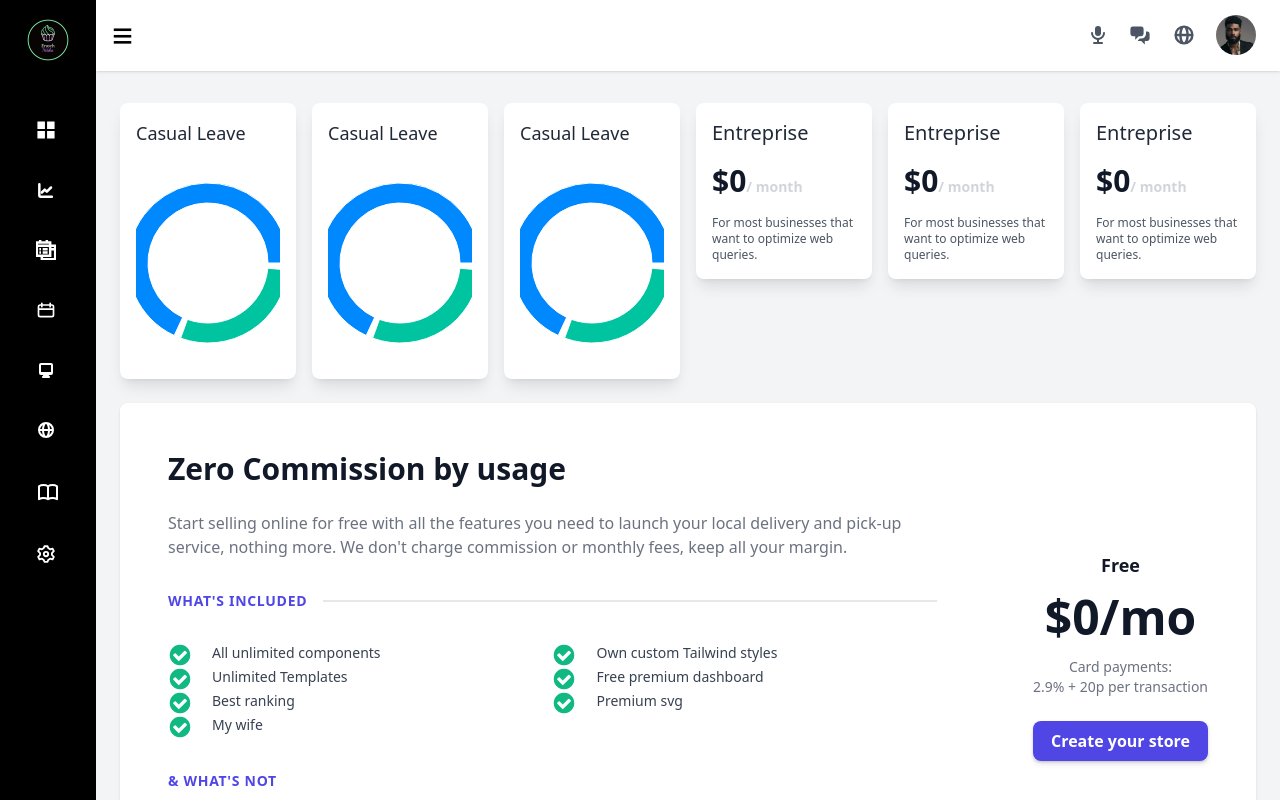
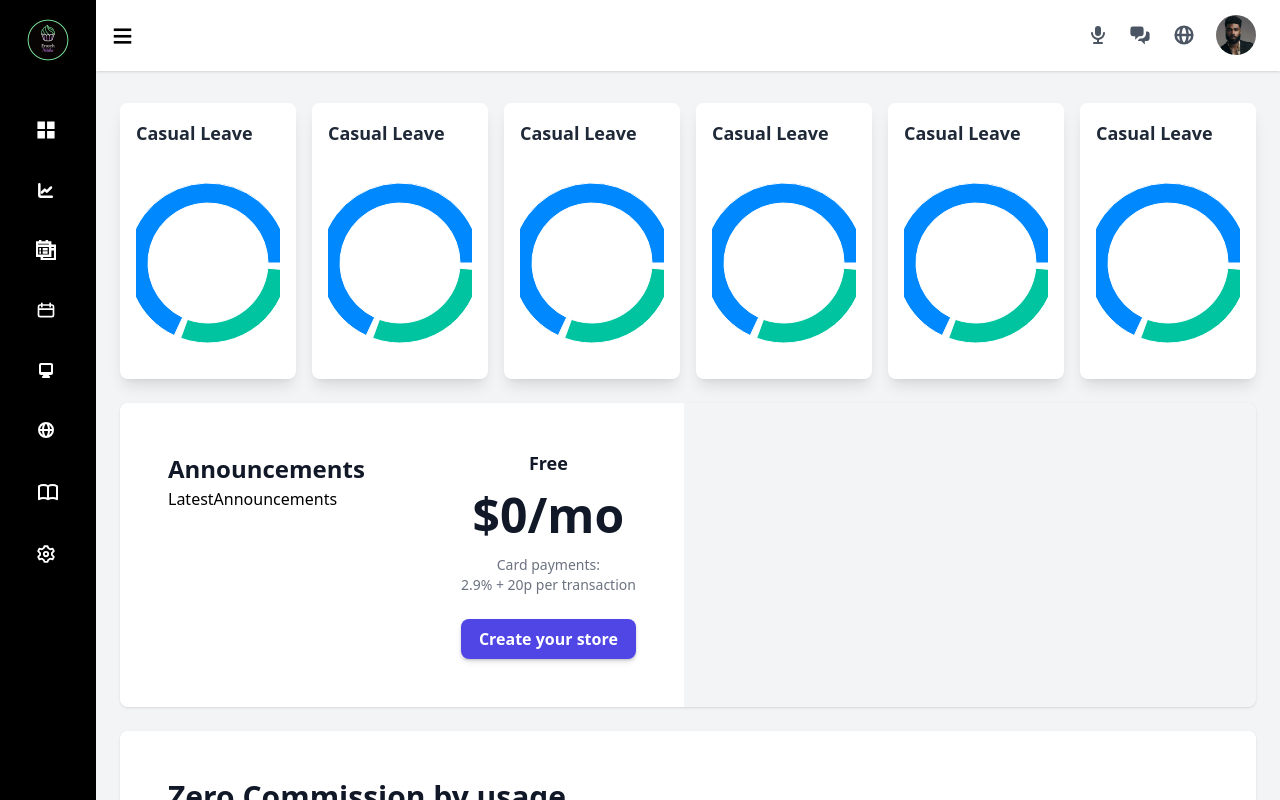
Before and after one commit to clumsyowl/dashboard-template, a React (Vite) app: page / in a window 1280 px wide. Built offline with nearby package versions, Linux system fonts and the light colour scheme.

Commit message:
added skeleton for Latest Announcements section

```diff
--- /dev/null
+++ b/src/components/LatestAnnouncements.jsx
@@ -0,0 +1,9 @@
+import React from 'react'
+
+function LatestAnnouncements() {
+  return (
+    <div>LatestAnnouncements</div>
+  )
+}
+
+export default LatestAnnouncements
--- a/src/pages/index.jsx
+++ b/src/pages/index.jsx
@@ -1,6 +1,7 @@
 import React from "react";
 import Content from "../components/Content.jsx";
 import PieChart from "../components/charts/PieChartStats.jsx";
+import LatestAnnouncements from "../components/LatestAnnouncements.jsx";
 
 // This contains the Dashboard page content.
 function HomePage() {
@@ -9,7 +10,7 @@ function HomePage() {
       {/* Stat Block 1 */}
       <div className="mb-6 md:mb-6 xl:mb-0 w-full md:w-1/3 xl:w-2/12 md:px-2">
         <div className="rounded-lg bg-white p-4 shadow-lg">
-          <p className="mb-4 text-lg font-medium text-gray-800">Casual Leave</p>
+          <p className="mb-4 text-lg font-bold text-gray-800">Casual Leave</p>
           <PieChart />
         </div>
       </div>
@@ -17,7 +18,7 @@ function HomePage() {
       {/* Stat Block 2 */}
       <div className="mb-6 md:mb-6 xl:mb-0 w-full md:w-1/3 xl:w-2/12 md:px-2">
         <div className="rounded-lg bg-white p-4 shadow-lg">
-          <p className="mb-4 text-lg font-medium text-gray-800">Casual Leave</p>
+          <p className="mb-4 text-lg font-bold text-gray-800">Casual Leave</p>
           <PieChart />
         </div>
       </div>
@@ -25,7 +26,7 @@ function HomePage() {
       {/* Stat Block 3 */}
       <div className="mb-6 md:mb-6 xl:mb-0 w-full md:w-1/3 xl:w-2/12 md:px-2">
         <div className="rounded-lg bg-white p-4 shadow-lg">
-          <p className="mb-4 text-lg font-medium text-gray-800">Casual Leave</p>
+          <p className="mb-4 text-lg font-bold text-gray-800">Casual Leave</p>
           <PieChart />
         </div>
       </div>
@@ -33,49 +34,68 @@ function HomePage() {
       {/* Stat Block 4 */}
       <div className="mb-6 md:mb-6 xl:mb-0 w-full md:w-1/3 xl:w-2/12 md:px-2">
         <div className="rounded-lg bg-white p-4 shadow-lg">
-          <p className="mb-4 text-xl font-medium text-gray-800">Entreprise</p>
-          <p className="text-3xl font-bold text-gray-900">
-            $0
-            <span className="text-sm text-gray-300">/ month</span>
-          </p>
-          <p className="mt-4 text-xs  text-gray-600">
-            For most businesses that want to optimize web queries.
-          </p>
+          <p className="mb-4 text-lg font-bold text-gray-800">Casual Leave</p>
+          <PieChart />
         </div>
       </div>
 
       {/* Stat Block 5 */}
       <div className="mb-6 md:mb-6 xl:mb-0 w-full md:w-1/3 xl:w-2/12 md:px-2">
         <div className="rounded-lg bg-white p-4 shadow-lg">
-          <p className="mb-4 text-xl font-medium text-gray-800">Entreprise</p>
-          <p className="text-3xl font-bold text-gray-900">
-            $0
-            <span className="text-sm text-gray-300">/ month</span>
-          </p>
-          <p className="mt-4 text-xs  text-gray-600">
-            For most businesses that want to optimize web queries.
-          </p>
+          <p className="mb-4 text-lg font-bold text-gray-800">Casual Leave</p>
+          <PieChart />
         </div>
       </div>
 
       {/* Stat Block 6 */}
       <div className="mb-6 md:mb-6 xl:mb-0 w-full md:w-1/3 xl:w-2/12 md:px-2">
         <div className="rounded-lg bg-white p-4 shadow-lg">
-          <p className="mb-4 text-xl font-medium text-gray-800">Entreprise</p>
-          <p className="text-3xl font-bold text-gray-900">
-            $0
-            <span className="text-sm text-gray-300">/ month</span>
-          </p>
-          <p className="mt-4 text-xs  text-gray-600">
-            For most businesses that want to optimize web queries.
-          </p>
+          <p className="mb-4 text-lg font-bold text-gray-800">Casual Leave</p>
+          <PieChart />
+        </div>
+      </div>
+
+      {/* Latest Announcements */}
+      <div className="relative mx-auto mt-6 md:px-2 w-full">
+        <div className="mx-auto overflow-hidden rounded-lg shadow lg:flex lg:max-w-none">
+          <div className="bg-white px-6 py-8 lg:p-12">
+            <h3 className="text-2xl font-extrabold leading-8 text-gray-900 sm:text-2xl sm:leading-9">
+              Announcements
+            </h3>
+            <LatestAnnouncements />
+          </div>
+
+          <div className="bg-white px-6 py-8 text-center lg:flex lg:shrink-0 lg:flex-col lg:justify-center lg:p-12">
+            <p className="text-lg font-bold leading-6 text-gray-900">Free</p>
+            <div className="mt-4 flex items-center justify-center text-5xl font-extrabold leading-none text-gray-900">
+              <span>$0/mo</span>
+            </div>
+            <p className="mt-4 text-sm leading-5">
+              <span className="block font-medium text-gray-500">
+                Card payments:
+              </span>
+              <span className=" inline-block font-medium text-gray-500">
+                2.9% + 20p per transaction
+              </span>
+            </p>
+            <div className="mt-6">
+              <div className="rounded-md shadow">
+                <button
+                  type="button"
+                  className="w-full rounded-lg  bg-indigo-600 px-4 py-2 text-center text-base font-semibold text-white shadow-md transition duration-200 ease-in hover:bg-indigo-700 focus:outline-none focus:ring-2 focus:ring-indigo-500 focus:ring-offset-2  focus:ring-offset-indigo-200 "
+                >
+                  Create your store
+                </button>
+              </div>
+            </div>
+          </div>
         </div>
       </div>
 
       {/* Block 4 */}
       <div className="relative mx-auto mt-6 md:px-2 w-full">
-        <div className="mx-auto overflow-hidden rounded-lg shadow  lg:flex lg:max-w-none">
-          <div className="bg-white px-6 py-8 lg:p-12 ">
+        <div className="mx-auto overflow-hidden rounded-lg shadow lg:flex lg:max-w-none">
+          <div className="bg-white px-6 py-8 lg:p-12">
             <h3 className="text-2xl font-extrabold leading-8 text-gray-900 sm:text-3xl sm:leading-9">
               Zero Commission by usage
             </h3>
@@ -85,6 +105,7 @@ function HomePage() {
               don&#x27;t charge commission or monthly fees, keep all your
               margin.
             </p>
+
             <div className="mt-8">
               <div className="flex items-center">
                 <h4 className="shrink-0 bg-white pr-4 text-sm font-semibold uppercase leading-5 tracking-wider text-indigo-600">
@@ -221,6 +242,7 @@ function HomePage() {
                 </li>
               </ul>
             </div>
+
             <div className="mt-8">
               <div className="flex items-center">
                 <h4 className="shrink-0 bg-white pr-4 text-sm font-semibold uppercase leading-5 tracking-wider text-indigo-600">
@@ -266,6 +288,7 @@ function HomePage() {
               </ul>
             </div>
           </div>
+
           <div className="bg-white px-6 py-8 text-center lg:flex lg:shrink-0 lg:flex-col lg:justify-center lg:p-12">
             <p className="text-lg font-bold leading-6 text-gray-900">Free</p>
             <div className="mt-4 flex items-center justify-center text-5xl font-extrabold leading-none text-gray-900">
```
